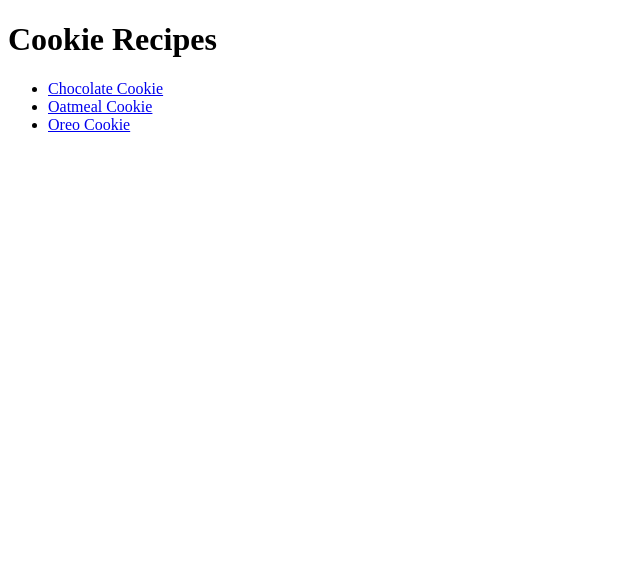
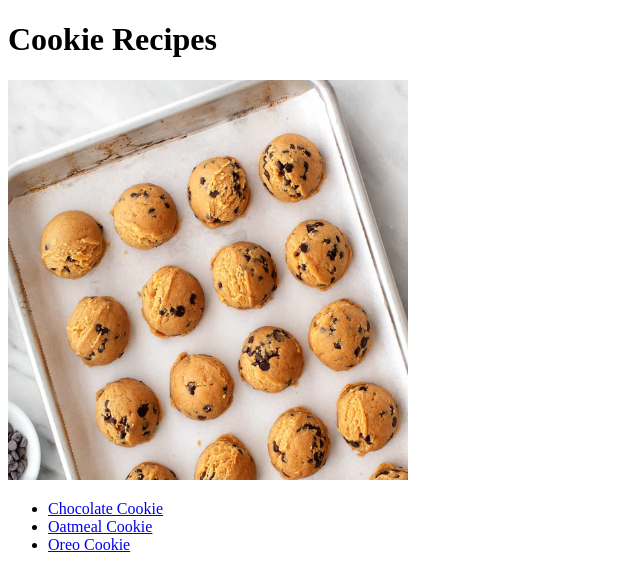
Before and after one commit to shibaplants/odin-recipes, a plain HTML site: page index.html in a window 1280 px wide. Shown: the whole page, without its empty margins (0-640 px from the left). Drawn offline with Linux system fonts and the light colour scheme.

Commit message:
Add image within main page

```diff
--- a/index.html
+++ b/index.html
@@ -6,6 +6,7 @@
   </head>
   <body>
     <h1>Cookie Recipes</h1>
+    <img src="./images/main.jpg" alt="Cookie Prep" height="400" width="400">
     <ul>
       <li><a href="./recipes/chocolate.html" target="_blank" rel="noopener noreferrer">Chocolate Cookie</a></li>
       <li><a href="./recipes/oatmeal.html" target="_blank" rel="noopener noreferrer">Oatmeal Cookie</a></li>
```
Also changed, not shown: images/main.jpg (added).
